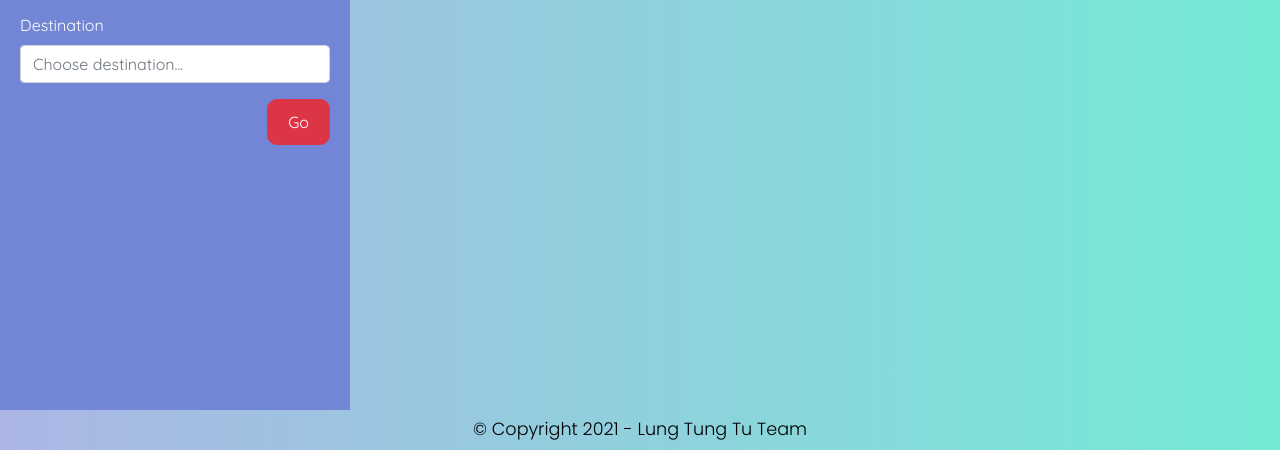
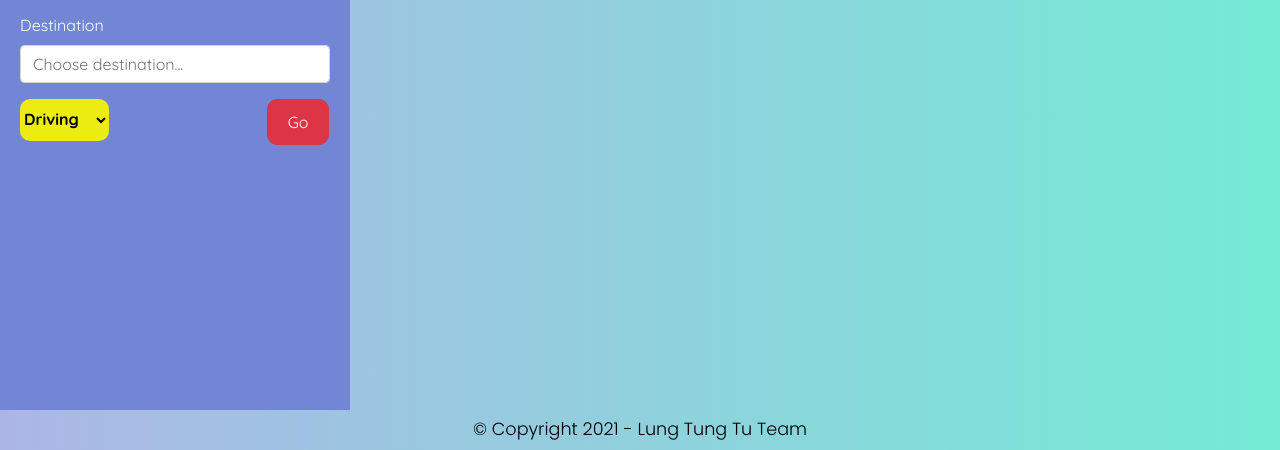
Before and after one commit to thanhtinhutc2/google-map-tt, a plain HTML site: page index.html in a window 1280 px wide. Shown: the part 390-840 px from the top of the page. Drawn offline with nearby package versions, Linux system fonts and the light colour scheme; some packages are replaced by stand-ins of ours.

Commit message:
update travel mode

```diff
--- a/css/style.css
+++ b/css/style.css
@@ -43,10 +43,20 @@
     text-align: center;
   }
 
+  .wrapper .wrapper-content .direct .row .selectList select{
+    padding: 10px 0;
+    border-radius: 10px;
+    background-color: #edec11;
+    color: #000;
+    border: none;
+    font-weight: 800;
+  }
+
   .wrapper .wrapper-content .direct button {
     text-align: right;
     padding: 10px 20px;
     border-radius: 10px;
+    margin-left: 20px;
   }
 
   .wrapper .content .content-search {
--- a/index.html
+++ b/index.html
@@ -52,9 +52,25 @@
                       <input type="text" class="form-control" id="destination" placeholder="Choose destination..." value="">
                     </div>
                   </form>
-                  <div class=" d-flex justify-content-end">
-                    <button class="btn btn-danger" id="go" onclick="calculateAndDisplayRoute()">Go</button>
-                </div>
+
+                  <div class="row">
+                      <div class="col-sm-8 selectList">
+                        <div id="floating-panel">
+                            <select id="mode">
+                              <option value="DRIVING">Driving</option>
+                              <option value="WALKING">Walking</option>
+                              <option value="BICYCLING">Bicycling</option>
+                            </select>
+                          </div>
+                      </div>
+                      <div class="col-sm-4">
+                        <button class="btn btn-danger" id="go" onclick="calculateAndDisplayRoute()">Go</button>
+                      </div>
+                  </div>
+
+                  <!-- <div class=" d-flex justify-content-end">
+
+                </div> -->
                 <div class="infoDirect">
                     <p class="information" id="time"></p>
                     <p class="information" id="length"></p>
@@ -124,6 +140,7 @@
             $('[data-toggle="tooltip"]').tooltip();
         });
     </script>
+
 </body>
 
 </html>
--- a/main.js
+++ b/main.js
@@ -3,16 +3,9 @@ const tg = document.getElementById('time');
 const chieuDai = document.getElementById('length');
 
 //Hàm lấy vị trí người dùng tự động
-window.onload = function () {
-  getLocation();
-};
-function getLocation() {
-  if (navigator.geolocation) {
-    navigator.geolocation.getCurrentPosition(showPosition);
-  } else {
-    x.innerHTML = "Geolocation không được hỗ trợ bởi trình duyệt này.";
-  }
-}
+// window.onload = function () {
+//   getLocation();
+// };
 
 function showPosition(position) {
   const latAuto = position.coords.latitude;
@@ -20,6 +13,14 @@ function showPosition(position) {
 
   // console.log(position);
   return latAuto, lngAuto;
+}
+
+function getLocation() {
+  if (navigator.geolocation) {
+    navigator.geolocation.getCurrentPosition(showPosition);
+  } else {
+    x.innerHTML = "Geolocation không được hỗ trợ bởi trình duyệt này.";
+  }
 }
 
 function initMap() {
@@ -67,6 +68,7 @@ function initMap() {
       navigator.geolocation.getCurrentPosition((position) => {
         const lat = position.coords.latitude;
         const lng = position.coords.longitude;
+        console.log(lat, lng);
         const startPoint = document.getElementById('startPoint');
         superagent
           .get(
@@ -77,7 +79,7 @@ function initMap() {
               console.log(err);
               return;
             }
-            // console.log(res);
+            console.log(res);
             //lấy tọa độ địa chỉ mà người dùng nhập vào trong input
             const { lat, lng } = res.body.results[0].geometry.location;
             const location = res.body.results[0].formatted_address;
@@ -105,10 +107,16 @@ function initMap() {
   };
   document.getElementById("startPoint").addEventListener("change", onChangeHandler);
   document.getElementById("destination").addEventListener("change", onChangeHandler);
+  //chọn phương tiện di chuyển
+  document.getElementById("mode").addEventListener("change", () => {
+    calculateAndDisplayRoute(directionsService, directionsRenderer);
+  });
 }
 
 // Hàm chỉ dẫn đường đi
 function calculateAndDisplayRoute(directionsService, directionsRenderer) {
+  const selectedMode = document.getElementById("mode").value;
+  console.log(selectedMode);
   directionsService.route(
     {
       origin: {
@@ -117,7 +125,7 @@ function calculateAndDisplayRoute(directionsService, directionsRenderer) {
       destination: {
         query: document.getElementById("destination").value,
       },
-      travelMode: google.maps.TravelMode.DRIVING,
+      travelMode: google.maps.TravelMode[selectedMode],
     },
     (response, status) => {
       if (status === "OK") {
```
Also changed, not shown: 1 other file.
